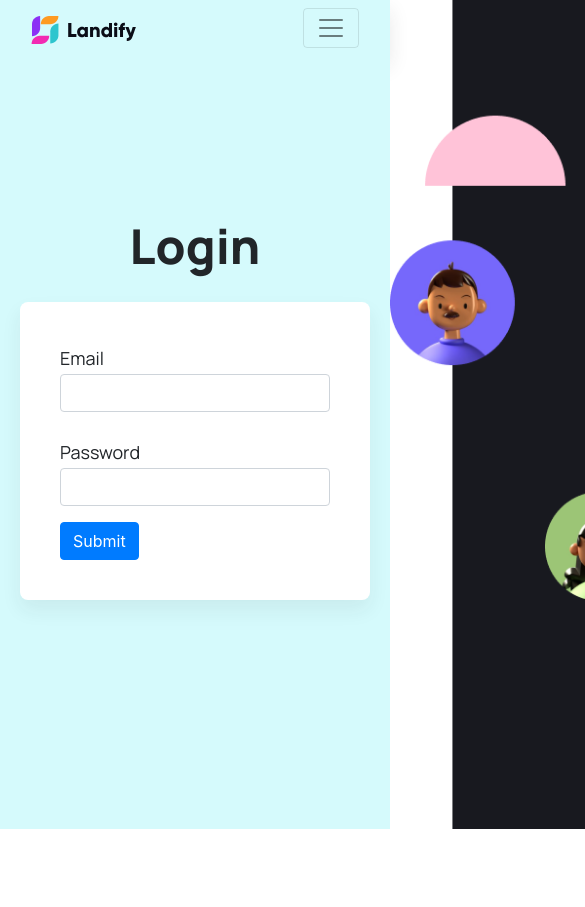
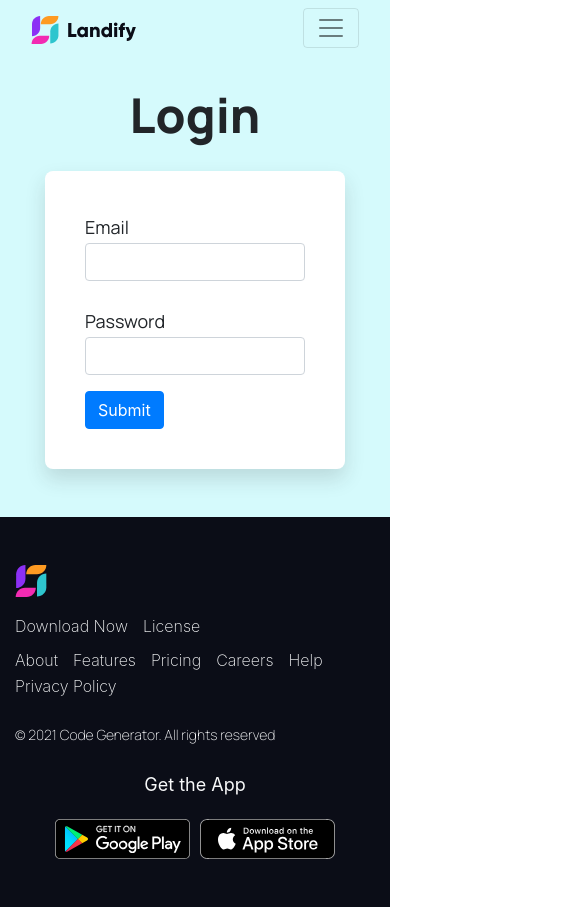
Before and after one commit to TanvirMahin24/Cover-Generator, a React (Create React App) app in the folder client/: page /login in a window 390 px wide. Shown: the top 907 px of the page, 585 px wide, since content can reach past the window. Before the commit the page ends 844 px from the top, so only its background shows below. Built offline with nearby package versions, Linux system fonts and the light colour scheme.

Commit message:
Login page responsive done

```diff
--- a/client/src/Components/DarkSidebar/DarkSidebar.module.css
+++ b/client/src/Components/DarkSidebar/DarkSidebar.module.css
@@ -6,3 +6,9 @@
 .darkSidebar {
   flex: 1;
 }
+
+@media screen and (max-width: 767px) {
+  .darkSidebar {
+    display: none;
+  }
+}
--- a/client/src/Components/Login/Login.module.css
+++ b/client/src/Components/Login/Login.module.css
@@ -2,6 +2,7 @@
   display: flex;
   background: var(--brand-light-blue-2);
   margin-top: -72px;
+  overflow-x: hidden;
 }
 
 .left {
@@ -16,6 +17,17 @@
   padding: 20px;
   border: none !important;
   width: 350px;
-  box-shadow: 0px 10px 20px rgba(41, 41, 42, 0.07) !important;
+  box-shadow: 0px 10px 20px rgba(41, 41, 42, 0.15) !important;
   border-radius: 8px !important;
 }
+
+@media screen and (max-width: 767px) {
+  .login {
+    padding-top: 50px;
+    flex-direction: column;
+  }
+
+  .login__card {
+    width: 300px;
+  }
+}
--- a/client/src/Views/LoginPage/LoginPage.js
+++ b/client/src/Views/LoginPage/LoginPage.js
@@ -1,4 +1,5 @@
 import React from "react";
+import { Footer } from "../../Components/Footer";
 import Login from "../../Components/Login/Login";
 import Navbar from "../../Components/Navbar/Navbar";
 
@@ -7,6 +8,7 @@ const LoginPage = () => {
     <>
       <Navbar />
       <Login />
+      <Footer />
     </>
   );
 };
```
